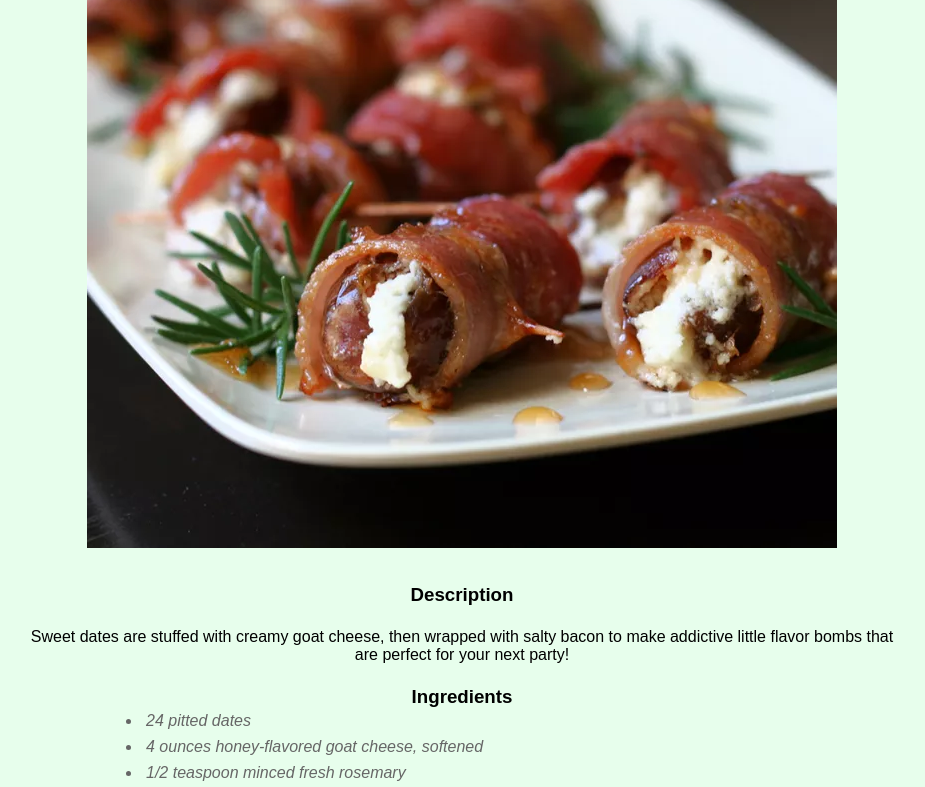
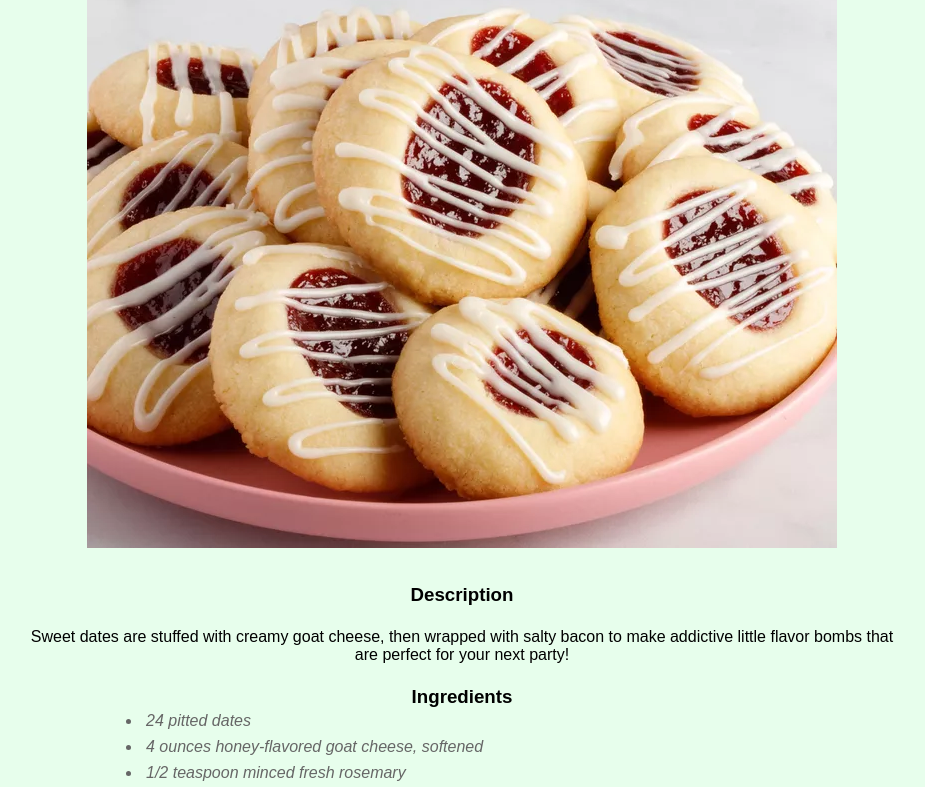
Before and after one commit to D4rky23/odin-recipes, a plain HTML site: page recipes/raspberry-almond.html in a window 1280 px wide. Shown: the part 52-839 px from the top of the page, without its empty margins (178-1103 px from the left). Drawn offline with Linux system fonts and the light colour scheme.

Commit message:
Added icon to website

```diff
--- a/recipes/raspberry-almond.html
+++ b/recipes/raspberry-almond.html
@@ -4,12 +4,13 @@
     <meta charset="UTF-8">
     <meta name="viewport" content="width=device-width, initial-scale=1.0">
     <link rel="stylesheet" href="../css/style.css">
+    <link rel="icon" href="../img/chef.gif">
     <title>Raspberry and Almond Shortbread Thumbprints</title>
 </head>
 <body>
     <h1>Raspberry and Almond Shortbread Thumbprints</h1>
 
-    <img src="../img/bacon-wrapped.jpg" alt="bacon-wrapped">
+    <img src="../img/raspberry-almond.jpg" alt="raspberry-almond">
 
     <br> <br>
         <h3>Description</h3>
```
Also changed, not shown: index.html (+2 -0 lines), recipes/bacon-wrapped.html (+1 -0 lines), recipes/baked-ham.html (+1 -0 lines).
